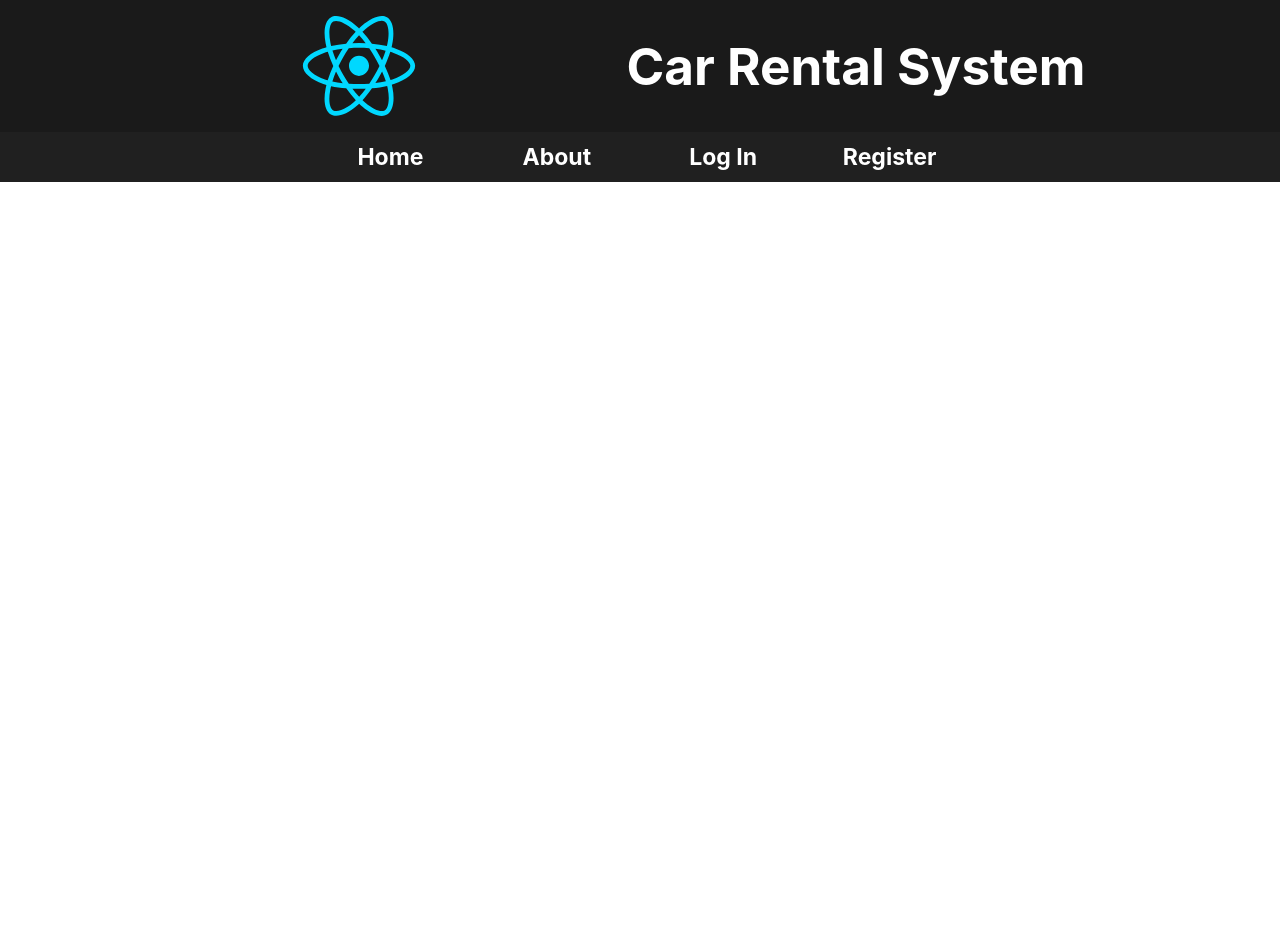
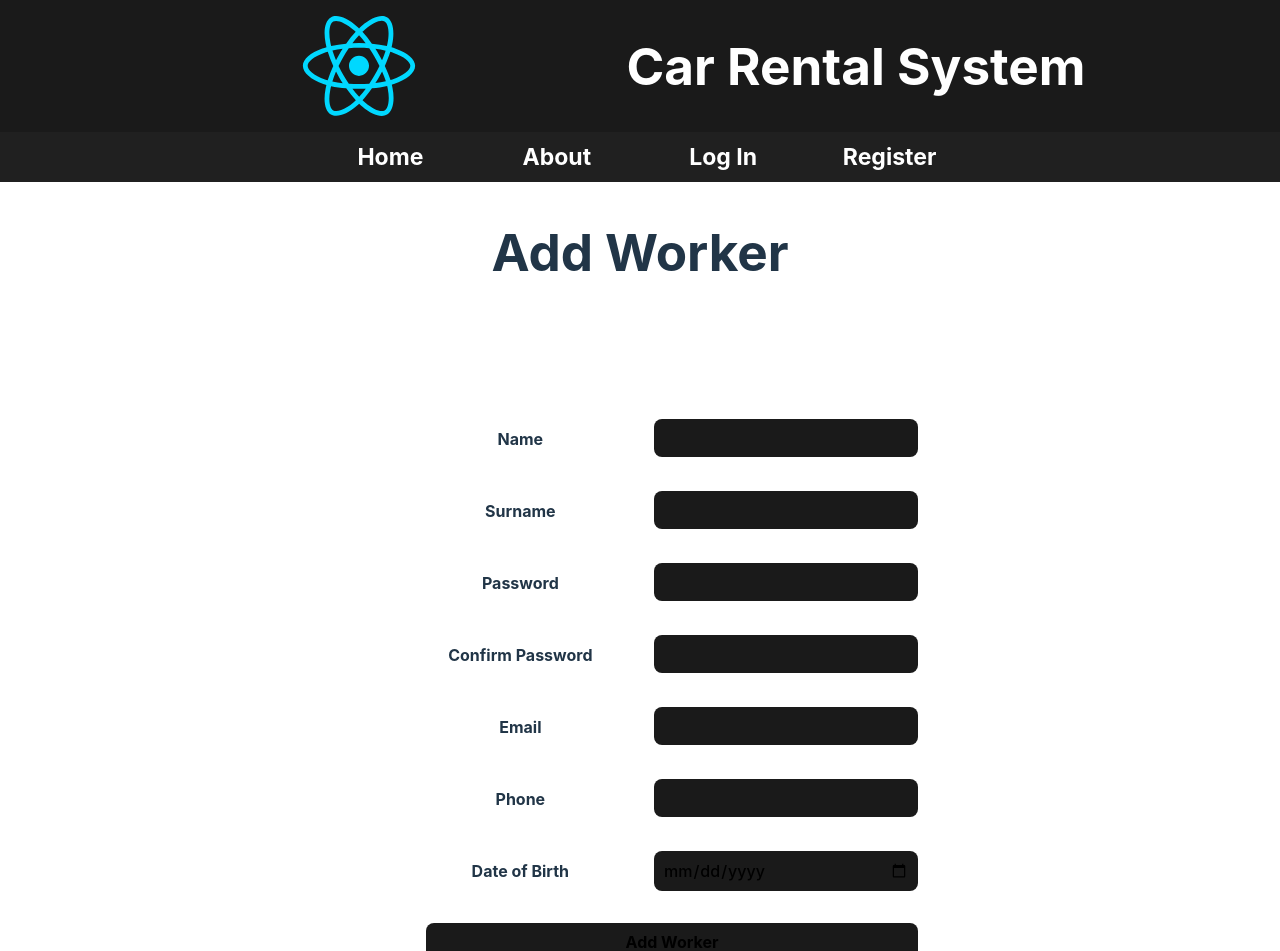
Before and after one commit to DSSCKWA/car-rental-system, a React (Vite) app in the folder frontend/: page /manager/add-worker in a window 1280 px wide. Shown: the top 951 px of the page. Before the commit the page ends 800 px from the top, so only its background shows below. Built offline with nearby package versions, Linux system fonts and the light colour scheme; no server answers.

Commit message:
feat: view and delete/activate worker backend and frontend

```diff
--- /dev/null
+++ b/frontend/src/components/AddWorkerPage.jsx
@@ -0,0 +1,93 @@
+import {useState} from 'react'
+import {Link} from 'react-router-dom'
+
+export function AddWorkerPage() {
+    const [email, setEmail] = useState('')
+    const [password, setPassword] = useState('')
+    const [confirmPassword, setConfirmPassword] = useState('')
+    const [name, setName] = useState('')
+    const [phone, setPhone] = useState('')
+    const [surname, setSurname] = useState('')
+    const [dateOfBirth, setDateOfBirth] = useState('')
+    const [addWorkerSuccess, setAddWorkerSuccess] = useState(false)
+    const [error, setError] = useState('')
+
+    async function handleSubmit(e) {
+        e.preventDefault()
+        console.log('submitting form', {email, password, confirmPassword, name, phone, surname, dateOfBirth})
+        const response = await fetch('/api/worker/', {
+            method: 'POST', headers: {
+                'Content-Type': 'application/json',
+            }, body: JSON.stringify({
+                'user_email_address': email,
+                password,
+                confirmPassword,
+                name,
+                'phone_number': phone,
+                surname,
+                'date_of_birth': dateOfBirth
+            }),
+        })
+        const body = await response.json()
+        console.log('response', body)
+
+        if (!response.ok) {
+            console.log('add worker failed')
+            setError(body.description)
+            return
+        }
+
+        if (body['user_id']) {
+            console.log('add worker success', body)
+            setAddWorkerSuccess(true)
+        }
+    }
+
+    if (addWorkerSuccess) {
+        return <div><h1>Worker added successfully</h1><p><Link to="/manager/workers">Go back</Link></p></div>
+    }
+
+    return (<div className='add_worker_page'>
+        <h1>Add Worker</h1>
+        <form className='reg_form' onSubmit={handleSubmit}>
+            <div className='form_group'>
+                <p className='errorMessage'>{error}</p>
+            </div>
+            <div className='form_group'>
+                <label htmlFor='name'>Name</label>
+                <input type='text' id='name' name='name' value={name} onChange={e => setName(e.target.value)}/>
+            </div>
+            <div className='form_group'>
+                <label htmlFor='surname'>Surname</label>
+                <input type='text' id='surname' name='surname' value={surname}
+                       onChange={e => setSurname(e.target.value)}/>
+            </div>
+            <div className='form_group'>
+                <label htmlFor='password'>Password</label>
+                <input type='password' id='password' name='password' value={password}
+                       onChange={e => setPassword(e.target.value)}/>
+            </div>
+            <div className='form_group'>
+                <label htmlFor='confirm_password'>Confirm Password</label>
+                <input type='password' id='confirm_password' name='confirm_password' value={confirmPassword}
+                       onChange={e => setConfirmPassword(e.target.value)}/>
+            </div>
+            <div className='form_group'>
+                <label htmlFor='email'>Email</label>
+                <input type='email' id='email' name='email' value={email} onChange={e => setEmail(e.target.value)}/>
+            </div>
+            <div className='form_group'>
+                <label htmlFor='phone'>Phone</label>
+                <input type='tel' id='phone' name='phone' value={phone} onChange={e => setPhone(e.target.value)}/>
+            </div>
+            <div className='form_group'>
+                <label htmlFor='date_of_birth'>Date of Birth</label>
+                <input type='date' id='date_of_birth' name='date_of_birth' value={dateOfBirth}
+                       onChange={e => setDateOfBirth(e.target.value)}/>
+            </div>
+            <div className='form_group'>
+                <button type='submit'>Add Worker</button>
+            </div>
+        </form>
+    </div>)
+}
--- a/frontend/src/components/ManagerPage.jsx
+++ b/frontend/src/components/ManagerPage.jsx
@@ -1,7 +1,11 @@
+import { Link } from 'react-router-dom'
+
 export function ManagerPage() {
     return (
         <div className='manager_page'>
             <h1>Manager</h1>
+            <Link to="/manager/workers">Workers</Link>
+            <Link>Raports</Link>
         </div>
     )
 }
--- /dev/null
+++ b/frontend/src/components/ManagerWorkersPage.jsx
@@ -0,0 +1,66 @@
+import {useEffect, useState} from 'react'
+import {Link} from "react-router-dom";
+
+export function ManagerWorkersPage() {
+
+    const [workers, setWorkers] = useState(null)
+    useEffect(() => {
+        fetch('/api/worker/', {
+            method: 'GET',
+            headers: {
+                'Content-Type': 'application/json',
+            },
+        })
+            .then(response => response.json())
+            .then(data => {
+                setWorkers(data)
+            })
+            .catch(error => {
+                console.log('Error getting user info', error)
+            })
+    }, [])
+
+    function change_worker_status(id, account_status) {
+        fetch(`/api/worker/${id}`, {
+            method: 'PUT',
+            headers: {
+                'Content-Type': 'application/json',
+            },
+            body: JSON.stringify({account_status})
+        })
+    }
+
+    return (
+        <div className='manager_workers_page'>
+            <h1>Workers</h1>
+            <Link to="/manager/add-worker">Add worker</Link>
+            <table>
+                <thead>
+                <th>ID</th>
+                <th>Name</th>
+                <th>Surname</th>
+                <th>Email</th>
+                <th>Phone number</th>
+                <th>Birth date</th>
+                <th>Status</th>
+                <th>Actions</th>
+                </thead>
+                <tbody>{workers?.map(worker => <tr>
+                    <td>{worker.user_id}</td>
+                    <td>{worker.name}</td>
+                    <td>{worker.surname}</td>
+                    <td>{worker.user_email_address}</td>
+                    <td>{worker.phone_number}</td>
+                    <td>{new Date(worker.date_of_birth).toLocaleDateString()}</td>
+                    <td>{worker.account_status}</td>
+                    <td>
+                        <button onClick={() => {
+                            change_worker_status(worker.user_id, worker.account_status === "deleted" ? "active" : "deleted")
+                        }}>{worker.account_status === "deleted" ? "Activate" : "Delete"}
+                        </button>
+                    </td>
+                </tr>)}</tbody>
+            </table>
+        </div>
+    )
+}
--- a/frontend/src/components/PageContent.jsx
+++ b/frontend/src/components/PageContent.jsx
@@ -1,25 +1,30 @@
-import { Route, Routes } from 'react-router-dom'
-import { MainPage } from './MainPage'
-import { AboutPage } from './AboutPage'
-import { RegisterPage } from './RegisterPage'
-import { LoginPage } from './LoginPage'
-import { AdminPage } from './AdminPage'
-import { ManagerPage } from './ManagerPage.jsx'
-import { WorkerPage } from './WorkerPage.jsx'
-import { ClientPage } from './ClientPage.jsx'
+import {Route, Routes} from 'react-router-dom'
+import {MainPage} from './MainPage'
+import {AboutPage} from './AboutPage'
+import {RegisterPage} from './RegisterPage'
+import {LoginPage} from './LoginPage'
+import {AdminPage} from './AdminPage'
+import {ManagerPage} from './ManagerPage.jsx'
+import {WorkerPage} from './WorkerPage.jsx'
+import {ClientPage} from './ClientPage.jsx'
+import {ManagerWorkersPage} from "./ManagerWorkersPage";
+import {AddWorkerPage} from "./AddWorkerPage";
+
 export function PageContent(props) {
-    const { user, setUser } = props
+    const {user, setUser} = props
     return (
         <section className='page_content'>
             <Routes>
-                <Route path='/' element={<MainPage user={user} />} />
-                <Route path='/about' element={<AboutPage />} />
-                <Route path='/register' element={<RegisterPage />} />
-                <Route path='/login' element={<LoginPage user={user} setUser={setUser} />} />
-                <Route path='/admin' element={<AdminPage />} />
-                <Route path='/worker' element={<WorkerPage />} />
-                <Route path='/manager' element={<ManagerPage />} />
-                <Route path='/client' element={<ClientPage />} />
+                <Route path='/' element={<MainPage user={user}/>}/>
+                <Route path='/about' element={<AboutPage/>}/>
+                <Route path='/register' element={<RegisterPage/>}/>
+                <Route path='/login' element={<LoginPage user={user} setUser={setUser}/>}/>
+                <Route path='/admin' element={<AdminPage/>}/>
+                <Route path='/worker' element={<WorkerPage/>}/>
+                <Route path='/manager' element={<ManagerPage/>}/>
+                <Route path='/manager/workers' element={<ManagerWorkersPage/>}/>
+                <Route path='/manager/add-worker' element={<AddWorkerPage/>}/>
+                <Route path='/client' element={<ClientPage/>}/>
             </Routes>
         </section>
     )
```
Also changed, not shown: 2 other files (tests, documents, lock files or other folders).
